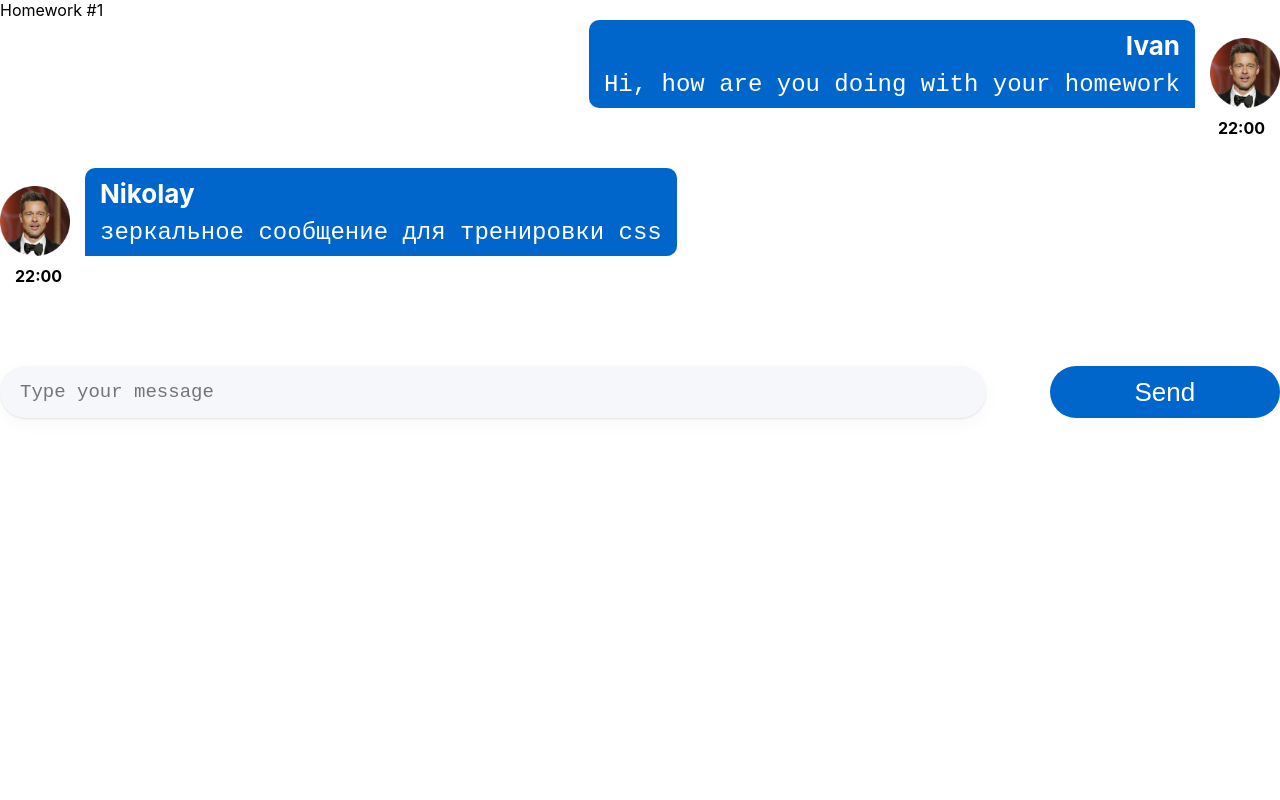
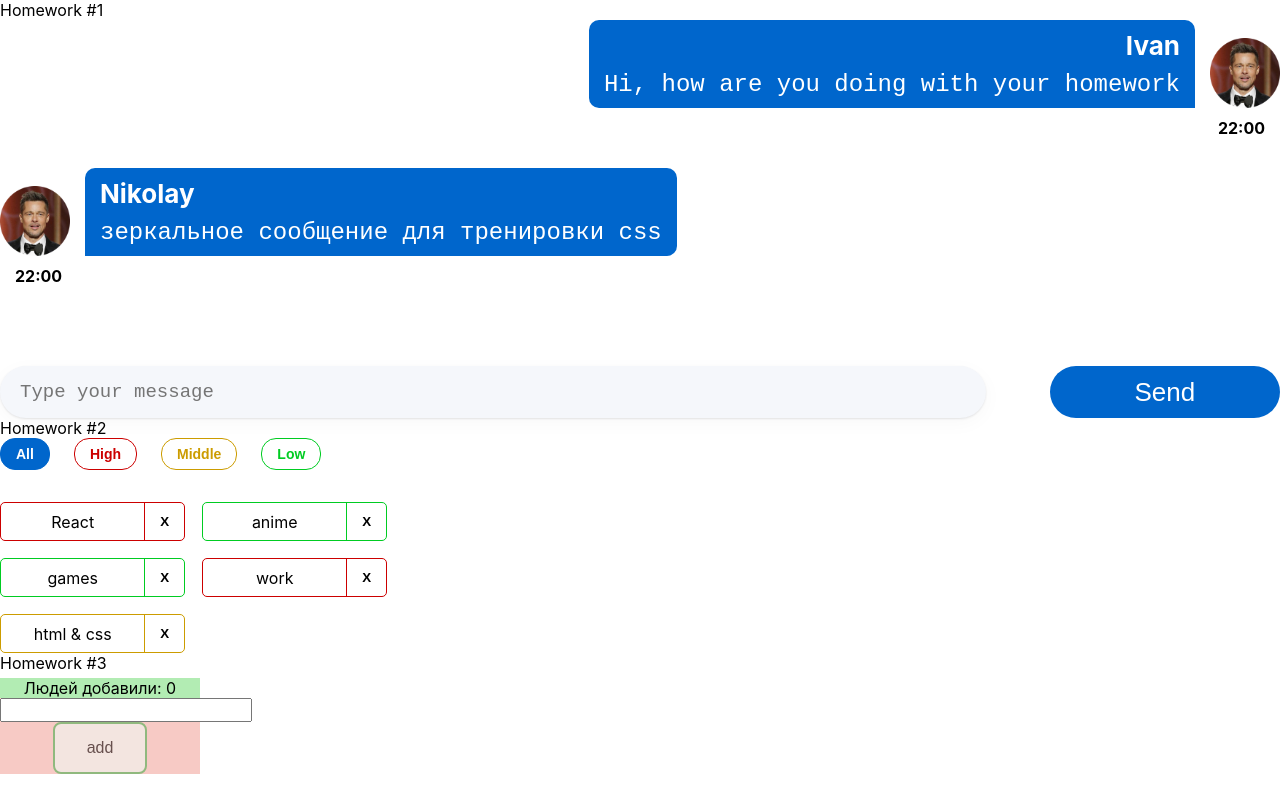
Before and after one commit to RuslanZhavoronkov/hw_Tuesday, a React (Create React App) app: page / in a window 1280 px wide. Built offline with nearby package versions, Linux system fonts and the light colour scheme.

Commit message:
HW3, HW4

```diff
--- a/package.json
+++ b/package.json
@@ -1,6 +1,6 @@
 {
   "name": "hws2",
-  "homepage": "http://IgnatZakalinsky.github.io/hws2",
+  "homepage": "http://ruslanzhavoronkov.github.io/hw_Tuesday/",
   "version": "0.1.0",
   "private": true,
   "dependencies": {
--- a/src/s1-main/App.tsx
+++ b/src/s1-main/App.tsx
@@ -1,14 +1,16 @@
 import React from 'react'
 import s from './App.module.css'
 import HW1 from '../s2-homeworks/hw01/HW1'
+import HW2 from '../s2-homeworks/hw02/HW2'
+import HW3 from '../s2-homeworks/hw03/HW3'
 
 function App() {
     return (
         <div className={s.App}>
             <HW1/>
             {/*раскомментировать по ходу выполнения*/}
-            {/*<HW2/>*/}
-            {/*<HW3/>*/}
+            <HW2/>
+            <HW3/>
             {/*<HW4/>*/}
 
             {/*при выполнении дз 5 и более - закомментировать здесь дз 1-4, так как они есть внутри дз 5*/}
--- a/src/s2-homeworks/hw02/HW2.tsx
+++ b/src/s2-homeworks/hw02/HW2.tsx
@@ -1,4 +1,4 @@
-import React, {useState} from 'react'
+import React, { useState } from 'react'
 import Affairs from './affairs/Affairs'
 import s2 from '../../s1-main/App.module.css'
 
@@ -17,41 +17,40 @@ import s2 from '../../s1-main/App.module.css'
 * */
 
 // types
-export type AffairPriorityType = any // need to fix any
+export type AffairPriorityType = 'low' | 'middle' | 'high' // need to fix any
 export type AffairType = {
-    _id: any // need to fix any
-    name: any // need to fix any
+    _id: number // need to fix any
+    name: string // need to fix any
     priority: AffairPriorityType
 }
 export type FilterType = 'all' | AffairPriorityType
 
 // constants
-const defaultAffairs: any = [ // need to fix any
-    {_id: 1, name: 'React', priority: 'high'}, // студенты могут изменить содержимое name и количество элементов в массиве, ...priority не менять!
-    {_id: 2, name: 'anime', priority: 'low'},
-    {_id: 3, name: 'games', priority: 'low'},
-    {_id: 4, name: 'work', priority: 'high'},
-    {_id: 5, name: 'html & css', priority: 'middle'},
+const defaultAffairs: AffairType[] = [ // need to fix any
+    { _id: 1, name: 'React', priority: 'high' }, // студенты могут изменить содержимое name и количество элементов в массиве, ...priority не менять!
+    { _id: 2, name: 'anime', priority: 'low' },
+    { _id: 3, name: 'games', priority: 'low' },
+    { _id: 4, name: 'work', priority: 'high' },
+    { _id: 5, name: 'html & css', priority: 'middle' },
 ]
 
 // pure helper functions
-export const filterAffairs = (affairs: any, filter: any): any => { // need to fix any
-
-
-    return affairs // need to fix
+export const filterAffairs = (affairs: AffairType[], filter: FilterType): AffairType[] => { // need to fix any
+    return filter === 'all' ? affairs : affairs.filter(el => el.priority === filter)
+    // return affairs // need to fix
 }
-export const deleteAffair = (affairs: any, _id: any): any => { // need to fix any
-
-    return affairs // need to fix
+export const deleteAffair = (affairs: AffairType[], _id: number): AffairType[] => { // need to fix any
+    return affairs.filter(el => el._id !== _id)
+    //return affairs // need to fix
 }
 
 function HW2() {
-    const [affairs, setAffairs] = useState<any>(defaultAffairs) // need to fix any
+    const [affairs, setAffairs] = useState<AffairType[]>(defaultAffairs) // need to fix any
     const [filter, setFilter] = useState<FilterType>('all')
 
     const filteredAffairs = filterAffairs(affairs, filter)
-    const deleteAffairCallback = (_id: any) => { // need to fix any
-        // need to fix
+    const deleteAffairCallback = (_id: number) => { // need to fix any
+        setAffairs(deleteAffair(affairs, _id))// need to fix
     }
 
     return (
--- a/src/s2-homeworks/hw02/affairs/Affairs.tsx
+++ b/src/s2-homeworks/hw02/affairs/Affairs.tsx
@@ -4,24 +4,24 @@ import {AffairType, FilterType} from '../HW2'
 import s from './Affairs.module.css'
 
 type AffairsPropsType = {
-    data: any // need to fix any
-    setFilter: any
-    deleteAffairCallback: any
+    data: AffairType[] // need to fix any
+    setFilter: (filter:FilterType) => void
+    deleteAffairCallback: (id:number) => void
     filter: FilterType
 }
 
 function Affairs(props: AffairsPropsType) {
     const setAll = () => {
-        // need to fix
+        props.setFilter('all')// need to fix
     }
     const setHigh = () => {
-        // need to fix
+        props.setFilter('high')// need to fix
     }
     const setMiddle = () => {
-        // need to fix
+        props.setFilter('middle')// need to fix
     }
     const setLow = () => {
-        // need to fix
+        props.setFilter('low')// need to fix
     }
 
     const cnAll = s.button + ' ' + s.all + (props.filter === 'all' ? ' ' + s.active : '')
--- a/src/s2-homeworks/hw02/affairs/affair/Affair.tsx
+++ b/src/s2-homeworks/hw02/affairs/affair/Affair.tsx
@@ -6,12 +6,12 @@ import s2 from '../Affairs.module.css'
 type AffairPropsType = {
     // key не нужно типизировать
     affair: AffairType
-    deleteAffairCallback: any // need to fix any
+    deleteAffairCallback: (id:number) => void // need to fix any
 }
 
 function Affair(props: AffairPropsType) {
     const deleteCallback = () => {
-        // need to fix
+        props.deleteAffairCallback(props.affair._id)// need to fix
     }
 
     const nameClass = s.name + ' ' + s2[props.affair.priority]
@@ -25,7 +25,7 @@ function Affair(props: AffairPropsType) {
         >
             <div id={'hw2-name-' + props.affair._id} className={nameClass}>
                 {/*создаёт студент*/}
-
+                {props.affair.name}
                 {/**/}
             </div>
             <div id={'hw2-priority-' + props.affair._id} hidden>
@@ -36,7 +36,7 @@ function Affair(props: AffairPropsType) {
                 id={'hw2-button-delete-' + props.affair._id}
                 className={buttonClass}
                 // need to fix
-
+                onClick={deleteCallback}
             >
                 {/*текст кнопки могут изменить студенты*/}
                 X
--- a/src/s2-homeworks/hw03/Greeting.module.css
+++ b/src/s2-homeworks/hw03/Greeting.module.css
@@ -1,35 +1,81 @@
 .greetingForm {
+    background-color: rgb(203, 223, 216);
+    width: 200px;
+    margin-top: 5px;
 }
 
 .inputAndButtonContainer {
+    background-color: rgb(247, 202, 197)
 }
 
 .error {
+    background-color: rgb(247, 133, 133);
+    text-align: center;
 }
 
 .input {
+    font-family: inherit;/* 1 */
+    font-size: inherit;/* 1 */
+    line-height: inherit;
+    margin: 0 auto;
+    display: block;
 }
 
 .input:focus {
+    color: #212529;
+    background-color: #f0e4e4;
+    border-color: #07a6f0;
+    outline: 0;
+    box-shadow: 0 0 0 0.2rem rgba(158, 158, 158, 0.25);
+    margin: 0 auto;
+    display: block;
 }
 
 .errorInput {
+    color: #212529;
+    background-color: #f3d4d4;
+    border-color: #bdbdbd;
+    outline: 0;
+    box-shadow: 0 0 0 0.2rem rgba(158, 158, 158, 0.25);
+    margin: 0 auto;
+    display: block;
 }
 
 .button {
+    background-color: #f2f7f2; /* Green */
+    border: 2px solid #4CAF50;
+    border-radius: 8px;
+    color: rgb(8, 0, 0);
+    padding: 15px 32px;
+    text-align: center;
+    text-decoration: none;
+    display: inline-block;
+    font-size: 16px;
+    margin: 0 auto;
+    display: block;
 }
 
 .button:focus {
+    background-color: #4CAF50; /* Green */
+    color: white;
 }
 
 .button:active {
+    -webkit-transition-duration: 0.4s; /* Safari */
+    transition-duration: 0.4s;
 }
 
 .button:disabled {
+    opacity: 0.6;
+    cursor: not-allowed;
 }
 
 .text {
+    background-color: #b2ecb3;
+   text-align: center;
 }
 
 .greeting {
-}
+    background-color: rgb(205, 218, 230);
+    margin: 0 auto;
+    display: block;}
--- a/src/s2-homeworks/hw03/Greeting.tsx
+++ b/src/s2-homeworks/hw03/Greeting.tsx
@@ -2,14 +2,14 @@ import React, {ChangeEvent, KeyboardEvent} from 'react'
 import s from './Greeting.module.css'
 
 type GreetingPropsType = {
-    name: any // need to fix any
-    setNameCallback: any // need to fix any
-    addUser: any // need to fix any
-    onBlur: any // need to fix any
-    onEnter: any // need to fix any
-    error: any // need to fix any
-    totalUsers: any // need to fix any
-    lastUserName?: any // need to fix any
+    name: string // need to fix any
+    setNameCallback: (value: ChangeEvent<HTMLInputElement>) => void // need to fix any
+    addUser: () => void // need to fix any
+    onBlur: () => void // need to fix any
+    onEnter: (value:KeyboardEvent<HTMLInputElement>) => void // need to fix any
+    error: string // need to fix any
+    totalUsers: number // need to fix any
+    lastUserName?: string // need to fix any
 }
 
 // презентационная компонента (для верстальщика)
@@ -25,7 +25,7 @@ const Greeting: React.FC<GreetingPropsType> = (
         lastUserName,
     } // деструктуризация пропсов
 ) => {
-    const inputClass = s.errorInput // need to fix with (?:)
+    const inputClass = error? `${s.input} ${s.errorInput}` : s.input // need to fix with (?:)
 
     return (
         <div id={'hw3-form'} className={s.greetingForm}>
--- a/src/s2-homeworks/hw03/GreetingContainer.tsx
+++ b/src/s2-homeworks/hw03/GreetingContainer.tsx
@@ -3,18 +3,31 @@ import Greeting from './Greeting'
 import { UserType } from './HW3'
 
 type GreetingContainerPropsType = {
-    users: any // need to fix any
-    addUserCallback: any // need to fix any
+    users: UserType[] // need to fix any
+    addUserCallback: (name: string) => void // need to fix any
 }
 
-export const pureAddUser = (name: any, setError: any, setName: any, addUserCallback: any) => {
+export const pureAddUser = (name: string, setError: (value: string) => void, setName: (value: string) => void, addUserCallback: (name: string) => void) => {
     // если имя пустое - показать ошибку, иначе - добавить юзера и очистить инпут
+    if (!name.trim()) {
+        setError('Ошибка! Введите имя!')
+        }  else {
+        addUserCallback(name);
+        setName('');
+        }
+
 }
 
-export const pureOnBlur = (name: any, setError: any) => { // если имя пустое - показать ошибку
+export const pureOnBlur = (name: string, setError: (value: string) => void) => { // если имя пустое - показать ошибку
+    if (!name.trim()) {
+        setError('Error! Please send name')
+    }
 }
 
-export const pureOnEnter = (e: any, addUser: any) => { // если нажата кнопка Enter - добавить
+export const pureOnEnter = (e: KeyboardEvent<HTMLInputElement>, addUser: () => void) => { // если нажата кнопка Enter - добавить
+    if (e.key === 'Enter') {
+        addUser()
+    }
 }
 
 // более простой и понятный для новичков
@@ -26,11 +39,11 @@ const GreetingContainer: React.FC<GreetingContainerPropsType> = ({
     addUserCallback,
 }) => {
     // деструктуризация пропсов
-    const [name, setName] = useState<any>('') // need to fix any
-    const [error, setError] = useState<any>('') // need to fix any
+    const [name, setName] = useState<string>('') // need to fix any
+    const [error, setError] = useState<string>('') // need to fix any
 
-    const setNameCallback = (e: any) => { // need to fix any
-        setName('some name') // need to fix
+    const setNameCallback = (e: ChangeEvent<HTMLInputElement>) => { // need to fix any
+        setName(e.currentTarget.value) // need to fix
 
         error && setError('')
     }
@@ -42,12 +55,12 @@ const GreetingContainer: React.FC<GreetingContainerPropsType> = ({
         pureOnBlur(name, setError)
     }
 
-    const onEnter = (e: any) => {
+    const onEnter = (e: KeyboardEvent<HTMLInputElement>) => {
         pureOnEnter(e, addUser)
     }
 
-    const totalUsers = 0 // need to fix
-    const lastUserName = 'some name' // need to fix
+    const totalUsers = users.length // need to fix
+    const lastUserName = users[users.length - 1]?.name // need to fix
 
     return (
         <Greeting
--- a/src/s2-homeworks/hw03/HW3.tsx
+++ b/src/s2-homeworks/hw03/HW3.tsx
@@ -19,20 +19,23 @@ import GreetingContainer from './GreetingContainer'
 
 // types
 export type UserType = {
-    _id: any // need to fix any
-    name: any // need to fix any
+    _id: string // need to fix any
+    name: string // need to fix any
 }
 
-export const pureAddUserCallback = (name: any, setUsers: any, users: any) => { // need to fix any
-    const user = { // need to fix
+export const pureAddUserCallback = (name: string, setUsers: (value: UserType[]) => void, users:UserType[]) => { // need to fix any
+    console.log("Hello")
+    const user = {
+        _id: v1(),
+        name: name // need to fix
     }
     setUsers([...users, user])
 }
 
 const HW3 = () => {
-    const [users, setUsers] = useState<any>([]) // need to fix any
+    const [users, setUsers] = useState<UserType[]>([]) // need to fix any
 
-    const addUserCallback = (name: any) => { // need to fix any
+    const addUserCallback = (name: string) => { // need to fix any
         pureAddUserCallback(name, setUsers, users)
     }
 
```
